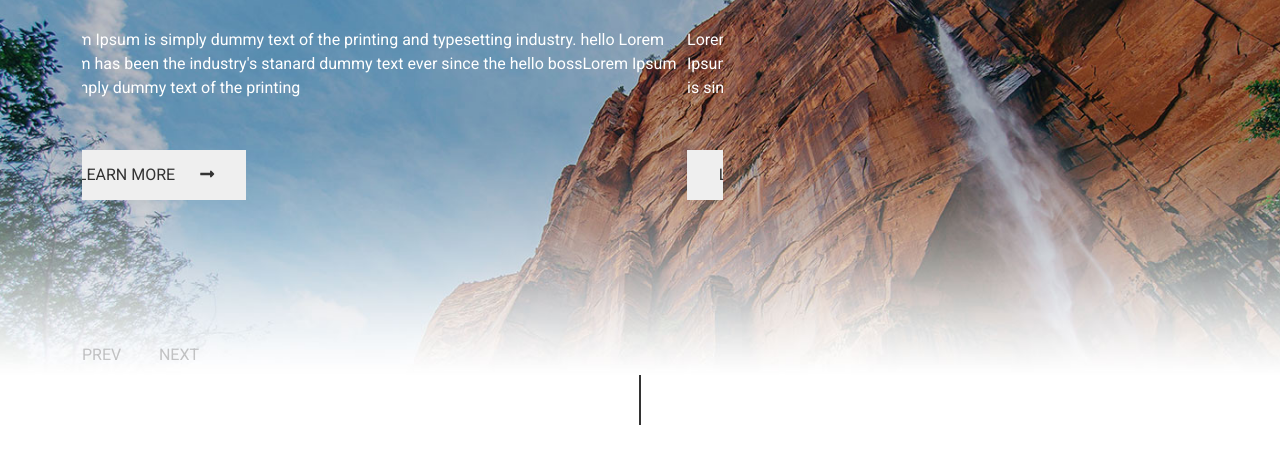
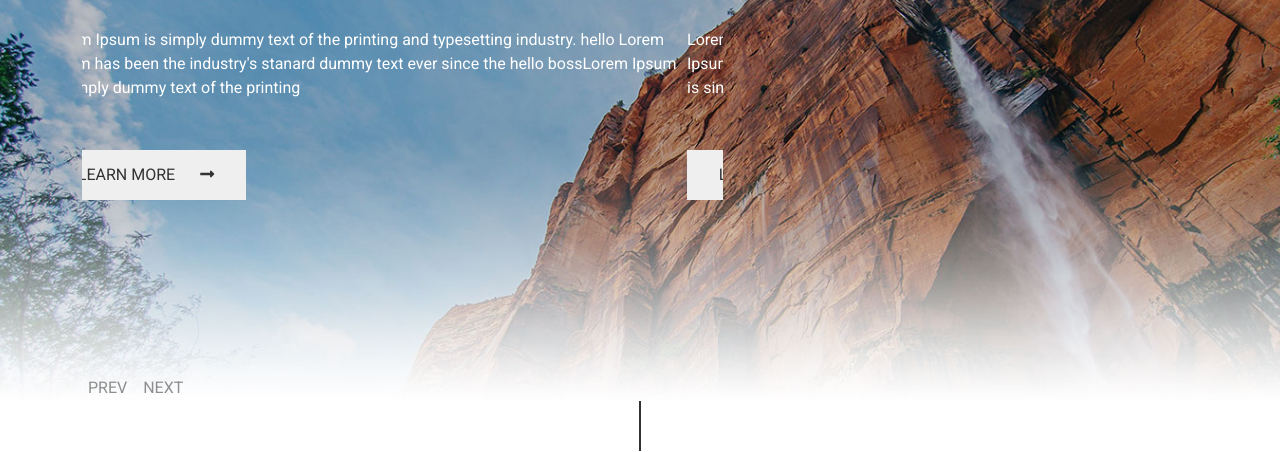
Before and after one commit to sultannadim/nipro, a plain HTML site: page index.html in a window 1280 px wide. Shown: the part 351-803 px from the top of the page. Drawn offline with Linux system fonts and the light colour scheme; a script that the page names is missing; some icons are missing.

Commit message:
Update index.html

```diff
--- a/index.html
+++ b/index.html
@@ -136,12 +136,12 @@
 
                 </div>
 
-                <button class="carousel-control-prev cp_end" type="button" data-bs-target="#banner_slider" data-bs-slide="prev">
-                  <span class="carousel-control-prev-icon c_prev" aria-hidden="true">Prev</span>
+                <button class="cp_end" type="button" data-bs-target="#banner_slider" data-bs-slide="prev">
+                  <span class="c_prev" aria-hidden="true">Prev</span>
 
                 </button>
-                <button class="carousel-control-next cn_end " type="button" data-bs-target="#banner_slider" data-bs-slide="next">
-                  <span class="carousel-control-next-icon c_next" aria-hidden="true">Next</span>
+                <button class="cn_end " type="button" data-bs-target="#banner_slider" data-bs-slide="next">
+                  <span class="c_next" aria-hidden="true">Next</span>
 
                 </button>
               </div>
```
